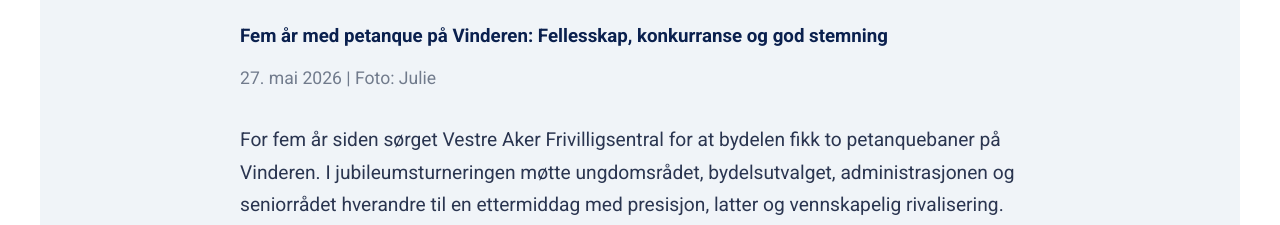
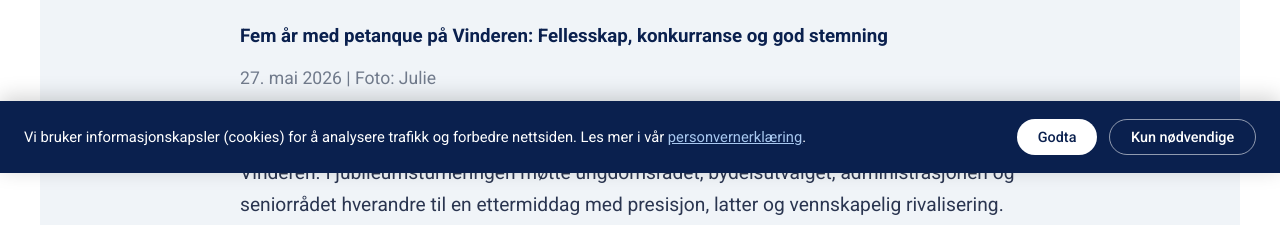
Before and after one commit to aogaa/nettside_frivilligsentralen, a plain HTML site: page petanqueturnering.html in a window 1280 px wide. Shown: the part 627-852 px from the top of the page. Drawn offline with Linux system fonts and the light colour scheme.

Commit message:
Fiks Analytics-sidevisning etter samtykke

```diff
--- a/petanqueturnering.html
+++ b/petanqueturnering.html
@@ -195,6 +195,7 @@
       </article>
     </section>
   </main>
+  <script src="js/analytics.js" defer></script>
   <script src="js/site-footer.js" defer></script>
   <script src="js/site-nav.js" defer></script>
 </body>
```
